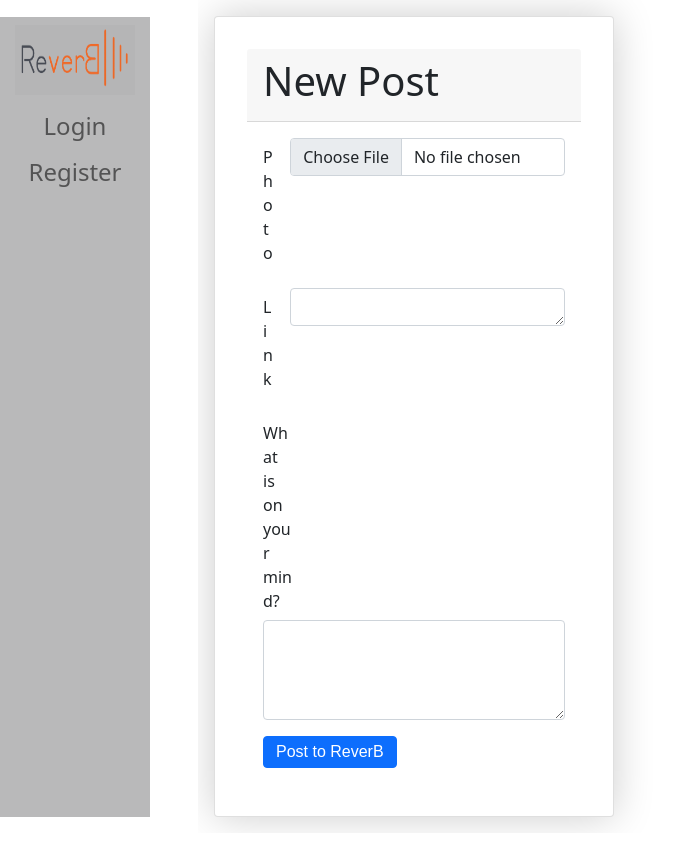
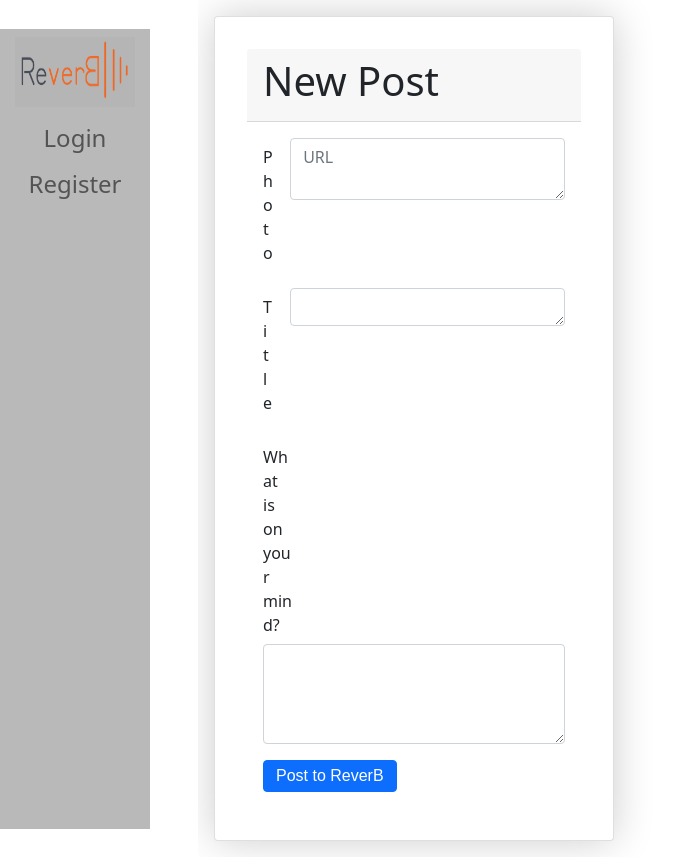
Before and after one commit to Revature-Reverb/frontend, a React (Create React App) app: page /create_post in a window 1280 px wide. Shown: the whole page, without its empty margins (0-690 px from the left). Before the commit the page ends 833 px from the top, so only its background shows below. Built offline with nearby package versions, Linux system fonts and the light colour scheme.

Commit message:
changes to the post model and front end connectivity to createPost

```diff
--- a/src/components/SubmitPost.tsx
+++ b/src/components/SubmitPost.tsx
@@ -9,7 +9,7 @@ const SubmitPost : React.FC = () => {
 
     let initialPost = {
         title: "",
-        text: "",
+        postText: "",
         imageURL: "https://testimageurl.com"
     }
 
@@ -17,7 +17,7 @@ const SubmitPost : React.FC = () => {
 
     const dispatchPost = (event: React.FormEvent<HTMLFormElement>) => {
         event.preventDefault();
-
+        alert('completed post: '+post.postText)
         // dispatch
         dispatch(postPostAsync(post));
     };
@@ -36,14 +36,17 @@ const SubmitPost : React.FC = () => {
                         Photo
                     </Form.Label>
                     <Col sm={11}>
-                        <Form.Control type="file"
-                         onChange={(event)=> setPost({...post, imageURL: "https://testimageurl.com/"})} />
+                        <Form.Control
+                            as="textarea"
+                            placeholder="URL"
+                            id="image"
+                            onChange={(event)=> setPost({...post, imageURL: "https://testimageurl.com/"})} />
                     </Col>
                 </Form.Group>
 
                 {/* Title Input */}
                 <Form.Group as={Row} className="mb-3" controlId="">
-                    <Form.Label column sm={1}>Link</Form.Label>
+                    <Form.Label column sm={1}>Title</Form.Label>
                     <Col sm={11}>
                         <Form.Control
                             as="textarea"
@@ -64,7 +67,7 @@ const SubmitPost : React.FC = () => {
                             placeholder=""
                             id="text"
                             style={{height: "100px"}}
-                            onChange={(event)=> setPost({...post, text: event.target.value})}
+                            onChange={(event)=> setPost({...post, postText: event.target.value})}
                         />
                     </Col>
                 </Form.Group>
--- a/src/models/postModel.ts
+++ b/src/models/postModel.ts
@@ -1,6 +1,6 @@
 export interface Post {
     title: String,
-    text: String,
+    postText: String,
     imageURL: String
 };
 
--- a/src/pages/feed.tsx
+++ b/src/pages/feed.tsx
@@ -1,11 +1,15 @@
 import React from 'react'
+import SubmitPost from '../components/SubmitPost'
 
 const Feed = ()=> {
 
     const toReturn = <>Feed Page</>
 
     return(
+        <>
+        <SubmitPost></SubmitPost>
         <>{toReturn}</>
+        </>
     )
 }
 
--- a/src/remote/reverb-api/post.api.ts
+++ b/src/remote/reverb-api/post.api.ts
@@ -2,7 +2,7 @@ import { Post } from "../../models/postModel";
 import { reverbClient, reverbClientWithAuth } from './reverbClient'
 
 export const createPost = async (neoPost: Post): Promise<Post> => {
-  const {data: post} = await reverbClientWithAuth.post<Post>('/api/post', neoPost);
+  const {data: post} = await reverbClientWithAuth.post<Post>('/api/post/submit', neoPost);
 
   return post;
 }
--- a/src/slices/postSlice.tsx
+++ b/src/slices/postSlice.tsx
@@ -8,7 +8,7 @@ export type PostState = Post;
 
 const initialState: PostState = {
     title: "",
-    text: "",
+    postText: "",
     imageURL: ""
 };
 
@@ -39,9 +39,6 @@ const postSlice = createSlice({
     name: 'post',
     initialState: initialState,
     reducers: {
-        createPost: (state, action: PayloadAction<Post>) => {
-            return action.payload
-        }
     },
     extraReducers: (builder) => {
         builder
@@ -56,7 +53,7 @@ const postSlice = createSlice({
             return action.payload;
         })
         .addCase(postPostAsync.fulfilled, (state, action) => {
-            console.log (action.payload);
+            console.log ("fulfilled: "+action.payload);
             return action.payload;
         })
         .addCase(getPostAsync.rejected, (state, action) => {
```
